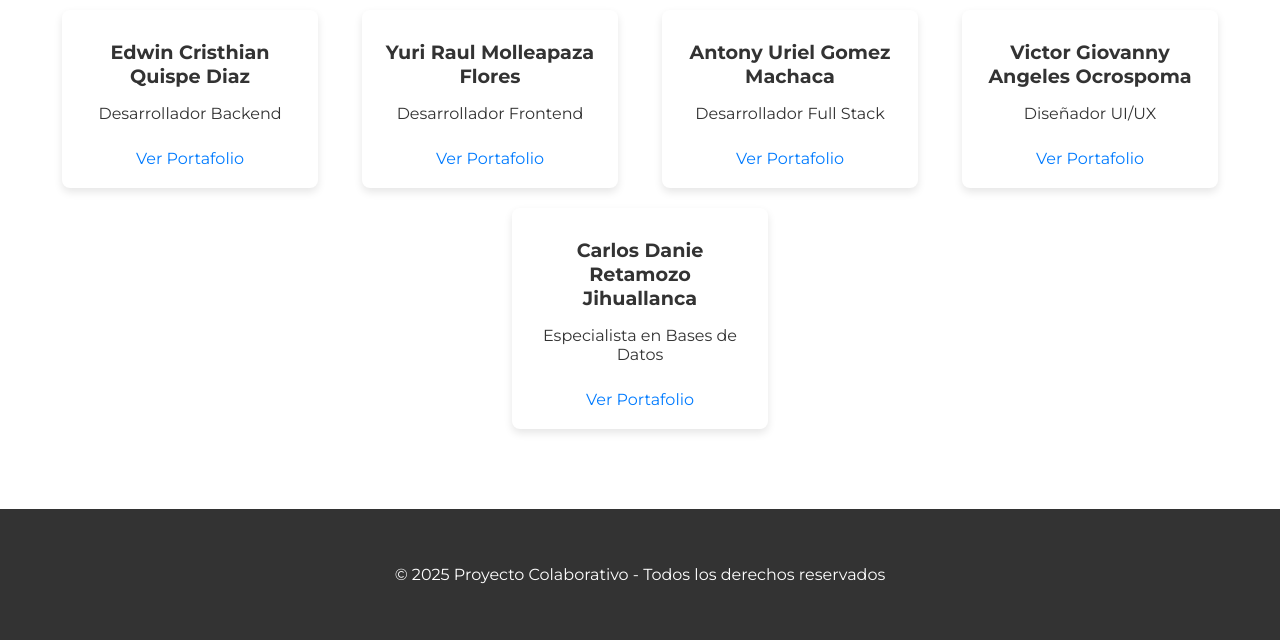
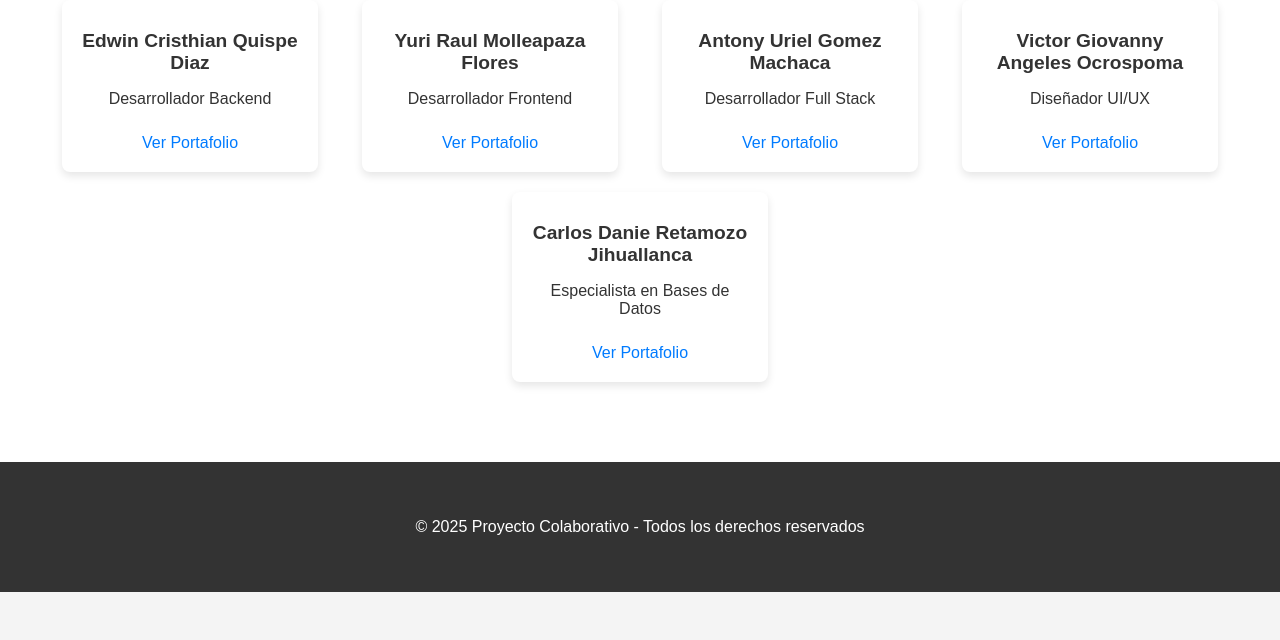
Before and after one commit to Gen0z63/Gen0z63, a website: page index.html in a window 1280 px wide. Shown: the part 397-1037 px from the top of the page. After the commit the page ends 989 px from the top, so only its background shows below. Drawn offline with Linux system fonts and the light colour scheme.

Commit message:
Update index.html
mejora en la fuente

```diff
--- a/index.html
+++ b/index.html
@@ -6,7 +6,7 @@
     <meta name="viewport" content="width=device-width, initial-scale=1.0">
     <meta http-equiv="X-UA-Compatible" content="ie=edge">
     <title>Proyecto Colaborativo - Portafolios del Equipo</title>
-    <link href="https://fonts.googleapis.com/css2?family=Montserrat:wght@400;700&display=swap" rel="stylesheet">
+    <link href="https://fonts.googleapis.com/css2?family=Roboto&display=swap" rel="stylesheet" />
     <link rel="stylesheet" href="style.css"> <!-- Enlace a tu archivo de estilos -->
 </head>
 
```
